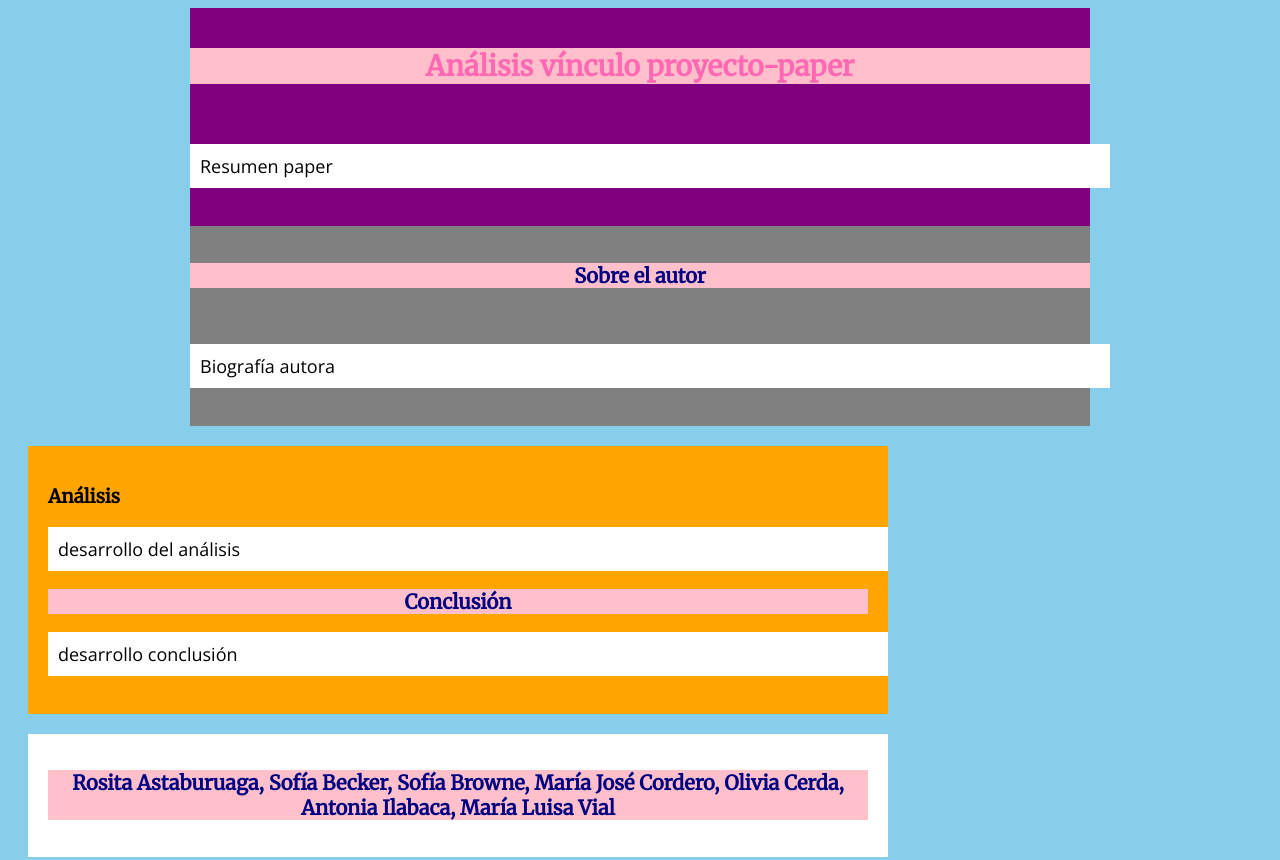
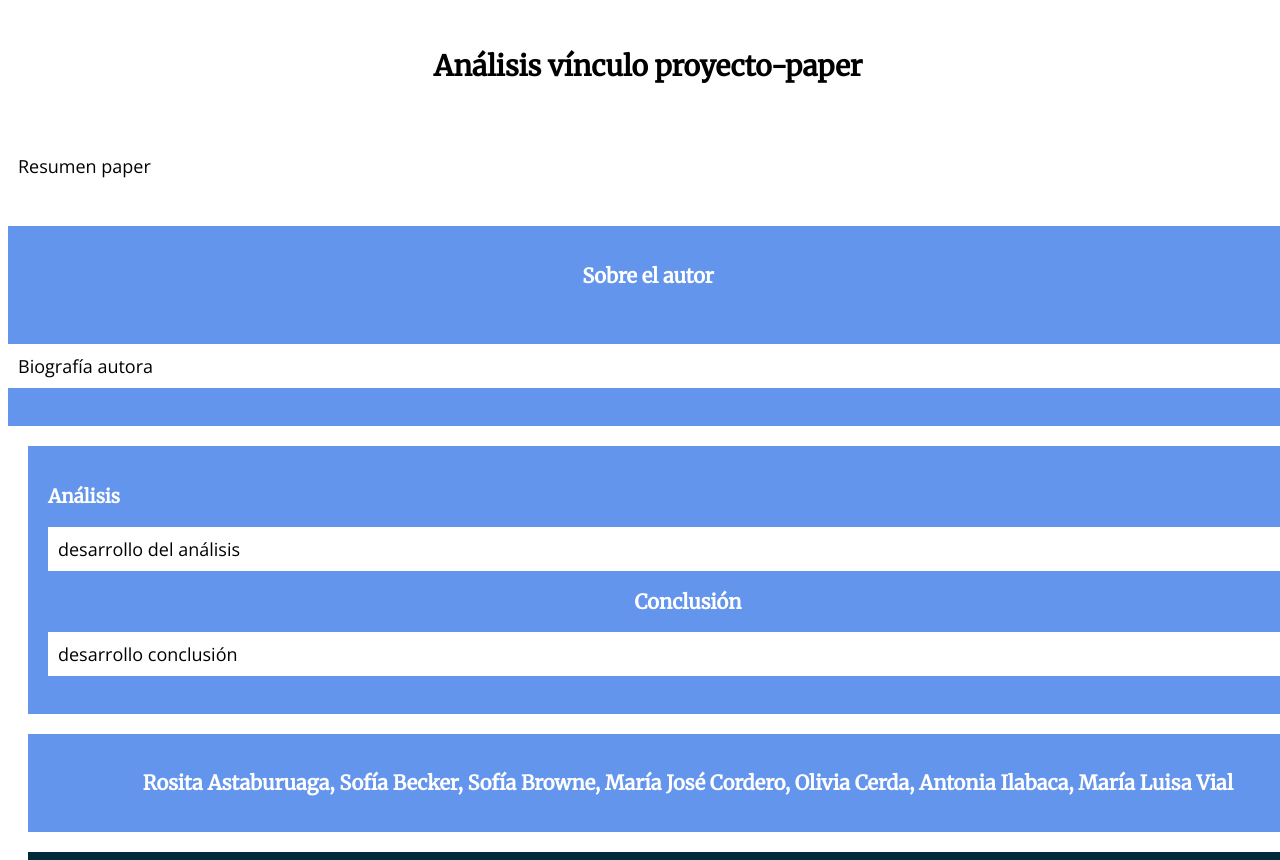
Before and after one commit to mjcorderob/m02-g16, a plain HTML site: page index.html in a window 1280 px wide. Shown: the top 860 px of the page. Drawn offline with nearby package versions, Linux system fonts and the light colour scheme.

Commit message:
cambiando colores en css

```diff
--- a/style.css
+++ b/style.css
@@ -1,59 +1,60 @@
 
 body{ /* body selecciona el cuerpo general y lo pinta */
-	background-color: skyblue; /* https://www.w3schools.com/colors/colors_names.asp */
+	background-color: white; /* https://www.w3schools.com/colors/colors_names.asp */
 	font-family: 'Open Sans', sans-serif;
 			}
 
 #introduccion{/* selecciona el div y lo pinta */
-	width: 900px;
+	width: 1280px;
 	padding: 20px 0px;
 	margin: 0px;
-	background: purple;
+	background: white;
 	margin: 0 auto; /* centrar elementos dentro de este div */
 	float: center;  /* otras opciones son left, right */
 }
 
 #contenedor{/* selecciona el div y lo pinta */
-	width: 900px;
+	width: 1280px;
 	padding: 20px 0px;
 	margin: 0px;
-	background: gray;
+	background: cornflowerblue;
 	margin: 0 auto; /* centrar elementos dentro de este div */
 	float: center;  /* otras opciones son left, right */
 }
 
 div{/* selecciona el div y lo pinta */
-	width: 820px;
+	width: 1280px;
 	padding: 20px;
 	margin: 20px 20px;
-	background: white;
+	background: cornflowerblue;
 }
 #desarrollo{/* selecciona el id y lo pinta */
-	background-color: orange;
+	background-color: cornflowerblue;
 	}
 
 h1{/* selecciona el header o titulo 1 y lo pinta */
-	background-color: pink;
+	background-color: white;
 	width: 100%;
 	padding: 0px;
 	margin: 20px 0px;
 	border: 0px solid blue;
 	font-size: 28px;
-	color: hotpink;
+	color: black;
 	text-align: center;
 	font-family: 'Merriweather', serif;
 	}
 
 h2 {/* selecciona el header o titulo 3 y lo pinta */
-	background: pink;
+	background: cornflowerblue;
 	font-size: 20px;
-	color: navy;
+	color: white;
 	font-family: 'Merriweather', serif;
 	text-align: center;
 	}
 
 h3 {
 	font-family: 'Merriweather', serif;
+	color: white;
 }
 
 p {/* selecciona el parrafo y lo pinta */
@@ -63,7 +64,7 @@ p {/* selecciona el parrafo y lo pinta */
 	font-size: 18px;
 	}
 
-img{/* selecciona las imagenes y las formatea */
+img{/* selecciona  las imagenes y las formatea */
 	border: 0px solid gray;
 	width: 100%;
 	}
@@ -89,3 +90,6 @@ img{/* selecciona las imagenes y las formatea */
 a{
 	color: white;
 }
+
+#integrantes
+h2 {color: white;}
```
